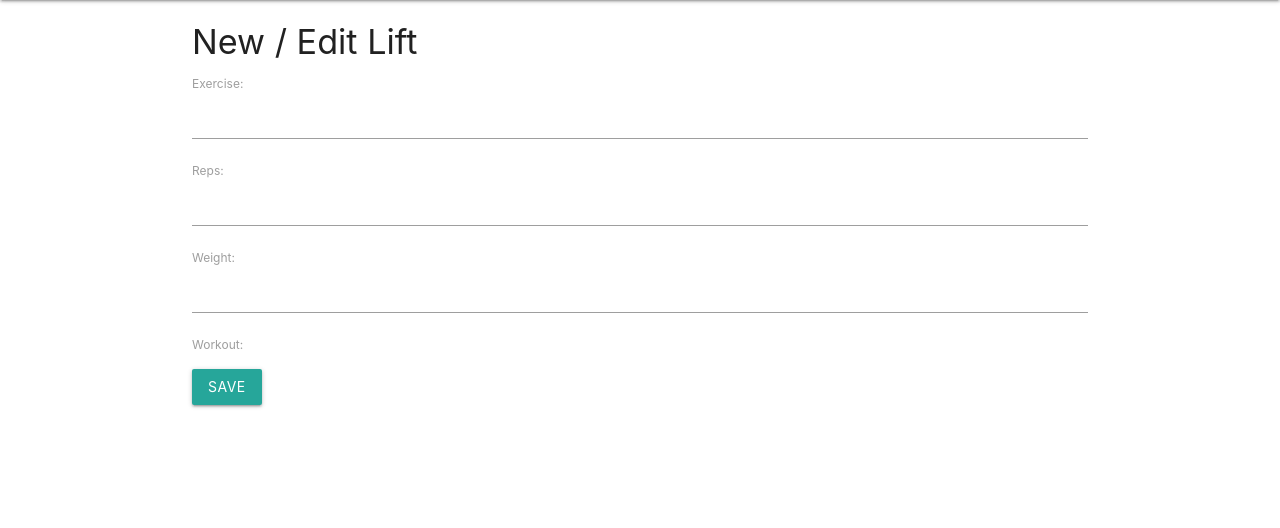
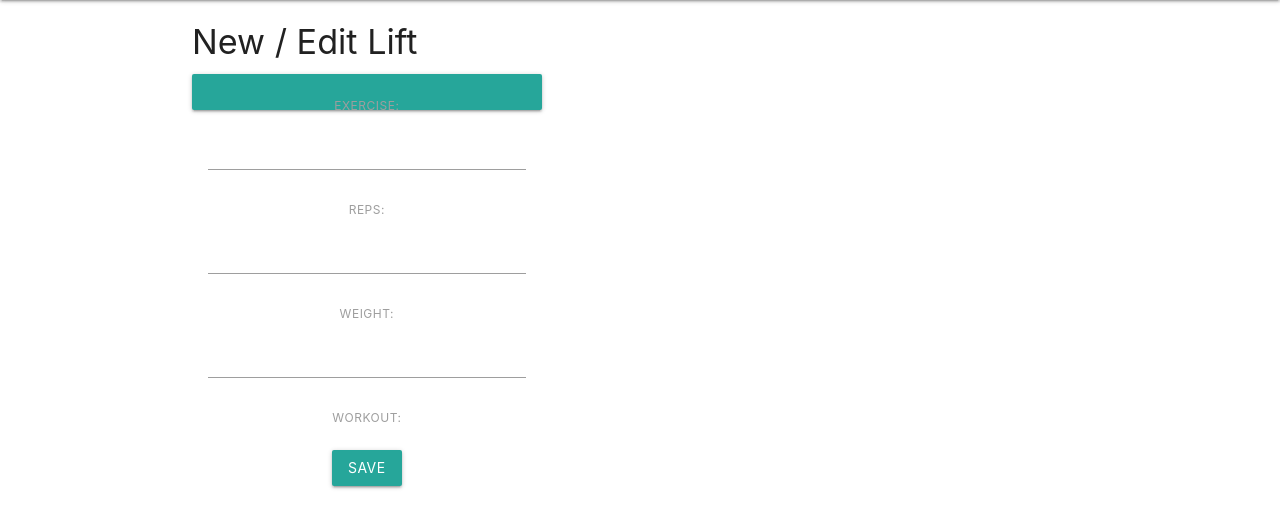
Before and after one commit to coopertuch/GA-Project-4, a Django app: page /lifts/new in a window 1280 px wide. Shown: the part 64-592 px from the top of the page. Run offline with Django 3.2, Linux system fonts and the light colour scheme; the visitor is signed in with stand-in values (Sample User, id 1); data that the repository does not hold is empty.

Commit message:
materialize

```diff
--- a/workout/templates/workout/lift_form.html
+++ b/workout/templates/workout/lift_form.html
@@ -1,7 +1,7 @@
 {% extends 'workout/base.html' %} {% block content %}
 <div class="container">
   <h4>New / Edit Lift</h4>
-  <form method="POST" class="lift-form">
+  <form method="POST" class="dropdown-trigger btn">
     {% csrf_token %} {{ form.as_p }}
     <button type="submit" class="save btn btn-default">Save</button>
   </form>
```
